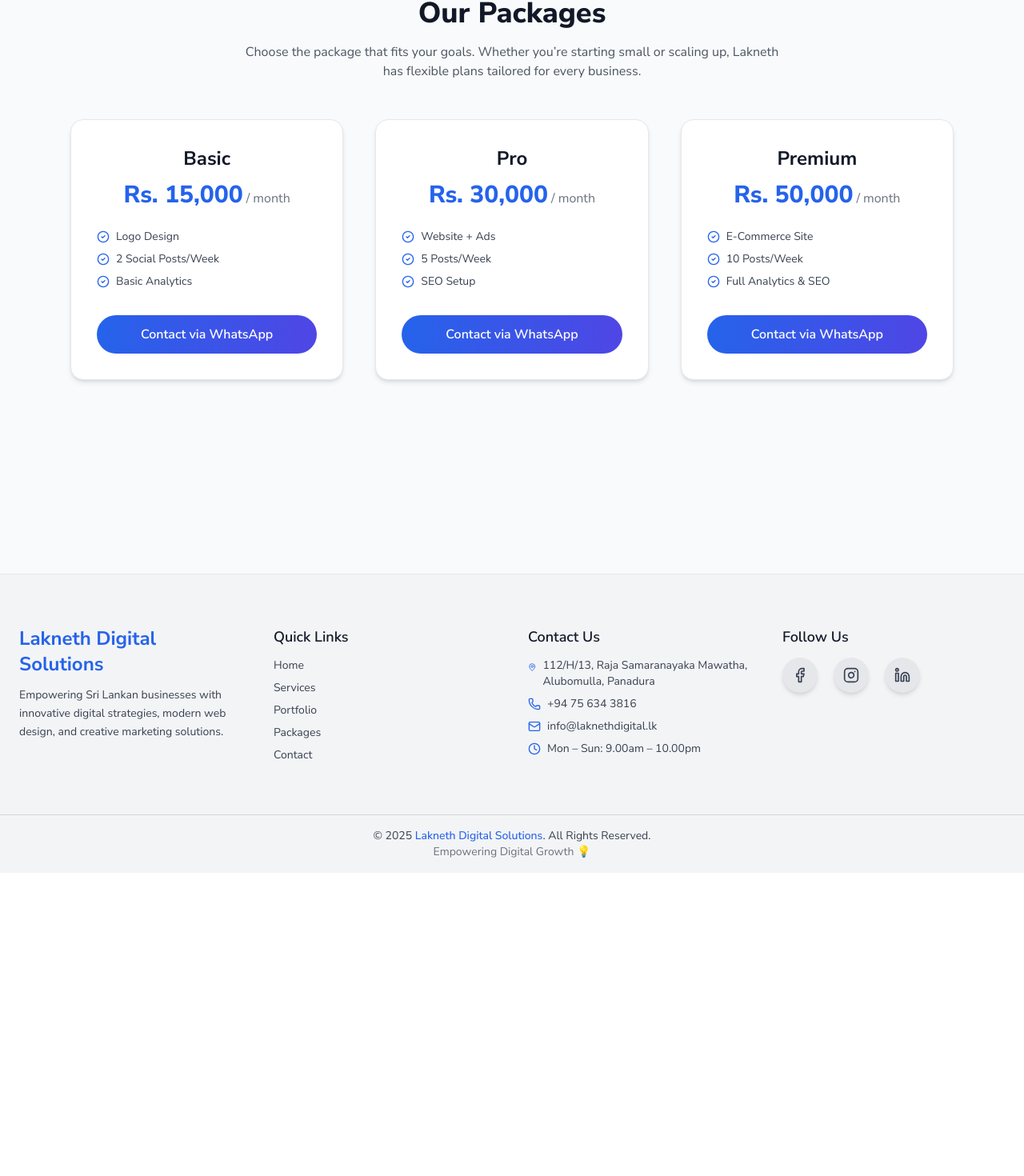
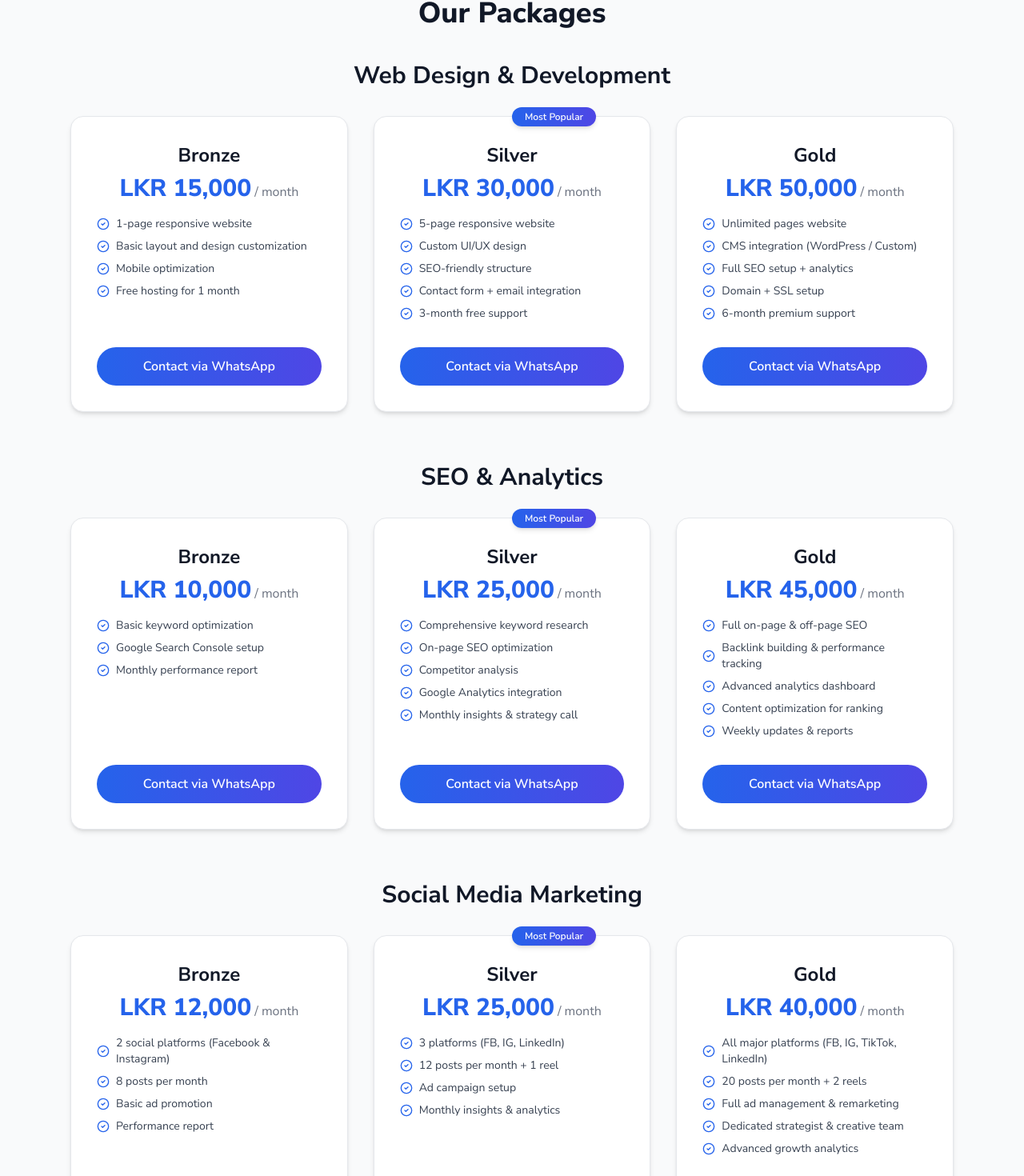
Before and after one commit to Pinidu-Subasinghe/Lakneth-Digital-Solutions, a React (Create React App) app in the folder frontend/: page /packages in a window 1280 px wide. Shown: the part 151-1621 px from the top of the page at 80% size. Before the commit the page ends 1242 px from the top, so only its background shows below. Built offline with nearby package versions, Linux system fonts and the light colour scheme.

Commit message:
whatsapp message

```diff
--- a/frontend/src/components/PackageCard.jsx
+++ b/frontend/src/components/PackageCard.jsx
@@ -1,40 +1,52 @@
 import { CheckCircle2 } from "lucide-react";
 
-export default function PackageCard({ pkg }) {
+export default function PackageCard({ pkg, serviceTitle }) {
+  // Dynamically build WhatsApp message
+  const message = encodeURIComponent(
+    `Hello Lakneth Digital Solutions,\nI am interested about ${serviceTitle} (${pkg.name}) package. Can I have more details?`
+  );
+
   return (
-    <div className="relative bg-white dark:bg-gray-900 border border-gray-200 dark:border-gray-800 rounded-2xl p-8 shadow-md hover:shadow-xl hover:-translate-y-2 transition-all duration-300 flex flex-col">
-      {/* Optional Badge */}
+    <div className="relative flex flex-col bg-white dark:bg-gray-900 border border-gray-200 dark:border-gray-800 rounded-2xl p-8 shadow-md hover:shadow-xl hover:-translate-y-2 transition-all duration-300 h-full">
+      {/* Popular Badge */}
       {pkg.popular && (
         <div className="absolute -top-3 left-1/2 -translate-x-1/2 bg-gradient-to-r from-blue-600 to-indigo-600 text-white text-xs font-semibold px-4 py-1 rounded-full shadow-md">
           Most Popular
         </div>
       )}
 
-      <h3 className="text-2xl font-bold text-gray-900 dark:text-white mb-3">
+      {/* Package Header */}
+      <div className="flex flex-col items-center text-center mb-4">
+        <h3 className="text-2xl font-bold text-gray-900 dark:text-white mb-2">
           {pkg.name}
         </h3>
-
-      <p className="text-3xl font-extrabold text-blue-600 mb-2">
+        <p className="text-3xl font-extrabold text-blue-600">
           {pkg.price}
           <span className="text-base text-gray-500 dark:text-gray-400 font-normal ml-1">
             / {pkg.duration || "month"}
           </span>
         </p>
+      </div>
 
-      <ul className="text-gray-700 dark:text-gray-300 text-sm space-y-2 mb-8 mt-4 flex-1">
+      {/* Features List */}
+      <ul className="flex-1 text-gray-700 dark:text-gray-300 text-sm space-y-2 mb-8">
         {pkg.features.map((f, i) => (
           <li key={i} className="flex items-center gap-2">
-            <CheckCircle2 size={16} className="text-blue-600 dark:text-blue-400" />
-            {f}
+            <CheckCircle2
+              size={16}
+              className="text-blue-600 dark:text-blue-400 flex-shrink-0"
+            />
+            <span>{f}</span>
           </li>
         ))}
       </ul>
 
+      {/* CTA Button */}
       <a
-        href={`https://wa.me/94756343816?text=Hello%20Lakneth%2C%20I'm%20interested%20in%20the%20${pkg.name}%20package.`}
+        href={`https://wa.me/94756343816?text=${message}`}
         target="_blank"
         rel="noopener noreferrer"
-        className="block w-full text-center bg-gradient-to-r from-blue-600 to-indigo-600 text-white font-semibold py-3 rounded-full hover:from-blue-700 hover:to-indigo-700 transition"
+        className="block text-center bg-gradient-to-r from-blue-600 to-indigo-600 text-white font-semibold py-3 rounded-full hover:from-blue-700 hover:to-indigo-700 transition"
       >
         Contact via WhatsApp
       </a>
--- /dev/null
+++ b/frontend/src/components/ServicePackages.jsx
@@ -0,0 +1,25 @@
+import PackageCard from "./PackageCard";
+import { motion } from "framer-motion";
+
+export default function ServicePackages({ service }) {
+  return (
+    <section className="mb-16">
+      <h2 className="text-2xl md:text-3xl font-bold text-center mb-8 text-gray-900 dark:text-white">
+        {service.serviceTitle}
+      </h2>
+
+      <div className="grid sm:grid-cols-2 lg:grid-cols-3 gap-8 items-stretch">
+        {service.packages.map((pkg, index) => (
+          <motion.div
+            key={pkg.id}
+            initial={{ opacity: 0, y: 40 }}
+            animate={{ opacity: 1, y: 0 }}
+            transition={{ delay: index * 0.1, duration: 0.5 }}
+          >
+            <PackageCard pkg={pkg} serviceTitle={service.serviceTitle} />
+          </motion.div>
+        ))}
+      </div>
+    </section>
+  );
+}
--- a/frontend/src/data/packages.json
+++ b/frontend/src/data/packages.json
@@ -1,20 +1,178 @@
 [
   {
-    "id": 1,
-    "name": "Basic",
-    "price": "Rs. 15,000",
-    "features": ["Logo Design", "2 Social Posts/Week", "Basic Analytics"]
+    "serviceId": 1,
+    "serviceTitle": "Web Design & Development",
+    "packages": [
+      {
+        "id": "web-bronze",
+        "name": "Bronze",
+        "price": "LKR 15,000",
+        "duration": "month",
+        "features": [
+          "1-page responsive website",
+          "Basic layout and design customization",
+          "Mobile optimization",
+          "Free hosting for 1 month"
+        ]
+      },
+      {
+        "id": "web-silver",
+        "name": "Silver",
+        "price": "LKR 30,000",
+        "duration": "month",
+        "popular": true,
+        "features": [
+          "5-page responsive website",
+          "Custom UI/UX design",
+          "SEO-friendly structure",
+          "Contact form + email integration",
+          "3-month free support"
+        ]
+      },
+      {
+        "id": "web-gold",
+        "name": "Gold",
+        "price": "LKR 50,000",
+        "duration": "month",
+        "features": [
+          "Unlimited pages website",
+          "CMS integration (WordPress / Custom)",
+          "Full SEO setup + analytics",
+          "Domain + SSL setup",
+          "6-month premium support"
+        ]
+      }
+    ]
   },
   {
-    "id": 2,
-    "name": "Pro",
-    "price": "Rs. 30,000",
-    "features": ["Website + Ads", "5 Posts/Week", "SEO Setup"]
+    "serviceId": 2,
+    "serviceTitle": "SEO & Analytics",
+    "packages": [
+      {
+        "id": "seo-bronze",
+        "name": "Bronze",
+        "price": "LKR 10,000",
+        "duration": "month",
+        "features": [
+          "Basic keyword optimization",
+          "Google Search Console setup",
+          "Monthly performance report"
+        ]
+      },
+      {
+        "id": "seo-silver",
+        "name": "Silver",
+        "price": "LKR 25,000",
+        "duration": "month",
+        "popular": true,
+        "features": [
+          "Comprehensive keyword research",
+          "On-page SEO optimization",
+          "Competitor analysis",
+          "Google Analytics integration",
+          "Monthly insights & strategy call"
+        ]
+      },
+      {
+        "id": "seo-gold",
+        "name": "Gold",
+        "price": "LKR 45,000",
+        "duration": "month",
+        "features": [
+          "Full on-page & off-page SEO",
+          "Backlink building & performance tracking",
+          "Advanced analytics dashboard",
+          "Content optimization for ranking",
+          "Weekly updates & reports"
+        ]
+      }
+    ]
   },
   {
-    "id": 3,
-    "name": "Premium",
-    "price": "Rs. 50,000",
-    "features": ["E-Commerce Site", "10 Posts/Week", "Full Analytics & SEO"]
+    "serviceId": 3,
+    "serviceTitle": "Social Media Marketing",
+    "packages": [
+      {
+        "id": "smm-bronze",
+        "name": "Bronze",
+        "price": "LKR 12,000",
+        "duration": "month",
+        "features": [
+          "2 social platforms (Facebook & Instagram)",
+          "8 posts per month",
+          "Basic ad promotion",
+          "Performance report"
+        ]
+      },
+      {
+        "id": "smm-silver",
+        "name": "Silver",
+        "price": "LKR 25,000",
+        "duration": "month",
+        "popular": true,
+        "features": [
+          "3 platforms (FB, IG, LinkedIn)",
+          "12 posts per month + 1 reel",
+          "Ad campaign setup",
+          "Monthly insights & analytics"
+        ]
+      },
+      {
+        "id": "smm-gold",
+        "name": "Gold",
+        "price": "LKR 40,000",
+        "duration": "month",
+        "features": [
+          "All major platforms (FB, IG, TikTok, LinkedIn)",
+          "20 posts per month + 2 reels",
+          "Full ad management & remarketing",
+          "Dedicated strategist & creative team",
+          "Advanced growth analytics"
+        ]
+      }
+    ]
+  },
+  {
+    "serviceId": 4,
+    "serviceTitle": "SMS & Email Marketing",
+    "packages": [
+      {
+        "id": "marketing-bronze",
+        "name": "Bronze",
+        "price": "LKR 8,000",
+        "duration": "month",
+        "features": [
+          "1,000 SMS per month",
+          "Basic email templates (2)",
+          "Monthly performance report"
+        ]
+      },
+      {
+        "id": "marketing-silver",
+        "name": "Silver",
+        "price": "LKR 18,000",
+        "duration": "month",
+        "popular": true,
+        "features": [
+          "3,000 SMS per month",
+          "5 custom email templates",
+          "Automated drip campaigns",
+          "Open rate & click analytics"
+        ]
+      },
+      {
+        "id": "marketing-gold",
+        "name": "Gold",
+        "price": "LKR 35,000",
+        "duration": "month",
+        "features": [
+          "10,000 SMS per month",
+          "Unlimited custom emails",
+          "Advanced segmentation & targeting",
+          "A/B testing + AI content optimization",
+          "Dedicated campaign manager"
+        ]
+      }
+    ]
   }
 ]
--- a/frontend/src/pages/Packages.jsx
+++ b/frontend/src/pages/Packages.jsx
@@ -1,49 +1,30 @@
 import { useEffect, useState } from "react";
-import PackageCard from "../components/PackageCard";
-import data from "../data/packages.json";
+import packagesData from "../data/packages.json";
+import ServicePackages from "../components/ServicePackages";
 import { motion } from "framer-motion";
 
 export default function Packages() {
-  const [packages, setPackages] = useState([]);
+  const [services, setServices] = useState([]);
 
   useEffect(() => {
-    setPackages(data);
+    setServices(packagesData);
   }, []);
 
   return (
     <section className="bg-gray-50 dark:bg-gray-950 text-gray-800 dark:text-gray-100 py-20">
-      <div className="max-w-6xl mx-auto px-6 text-center">
-        {/* Header */}
+      <div className="max-w-6xl mx-auto px-6">
         <motion.h1
           initial={{ opacity: 0, y: 30 }}
           animate={{ opacity: 1, y: 0 }}
           transition={{ duration: 0.6 }}
-          className="text-4xl font-extrabold text-gray-900 dark:text-white mb-4"
+          className="text-4xl font-extrabold text-center mb-10 text-gray-900 dark:text-white"
         >
           Our Packages
         </motion.h1>
-        <p className="text-gray-600 dark:text-gray-300 max-w-2xl mx-auto mb-12">
-          Choose the package that fits your goals. Whether you’re starting small or scaling up, Lakneth has flexible plans tailored for every business.
-        </p>
 
-        {/* Packages Grid */}
-        <motion.div
-          initial={{ opacity: 0 }}
-          animate={{ opacity: 1 }}
-          transition={{ delay: 0.2, duration: 0.6 }}
-          className="grid sm:grid-cols-2 lg:grid-cols-3 gap-10"
-        >
-          {packages.map((pkg, index) => (
-            <motion.div
-              key={pkg.id}
-              initial={{ opacity: 0, y: 40 }}
-              animate={{ opacity: 1, y: 0 }}
-              transition={{ delay: index * 0.15, duration: 0.5 }}
-            >
-              <PackageCard pkg={pkg} />
-            </motion.div>
-          ))}
-        </motion.div>
+        {services.map((service) => (
+          <ServicePackages key={service.serviceId} service={service} />
+        ))}
       </div>
     </section>
   );
```
Lines whose indentation alone changed are shown as unchanged.
